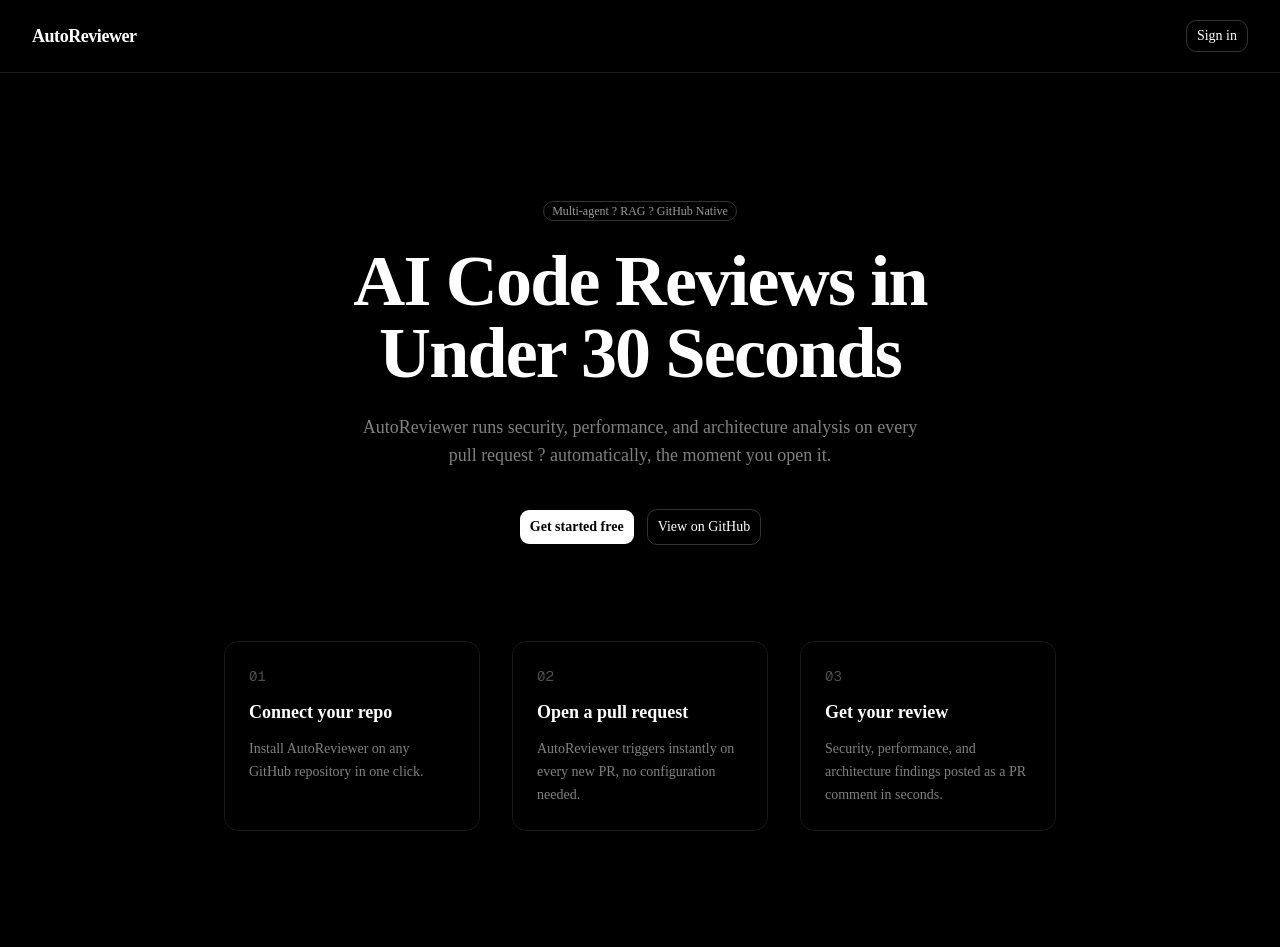
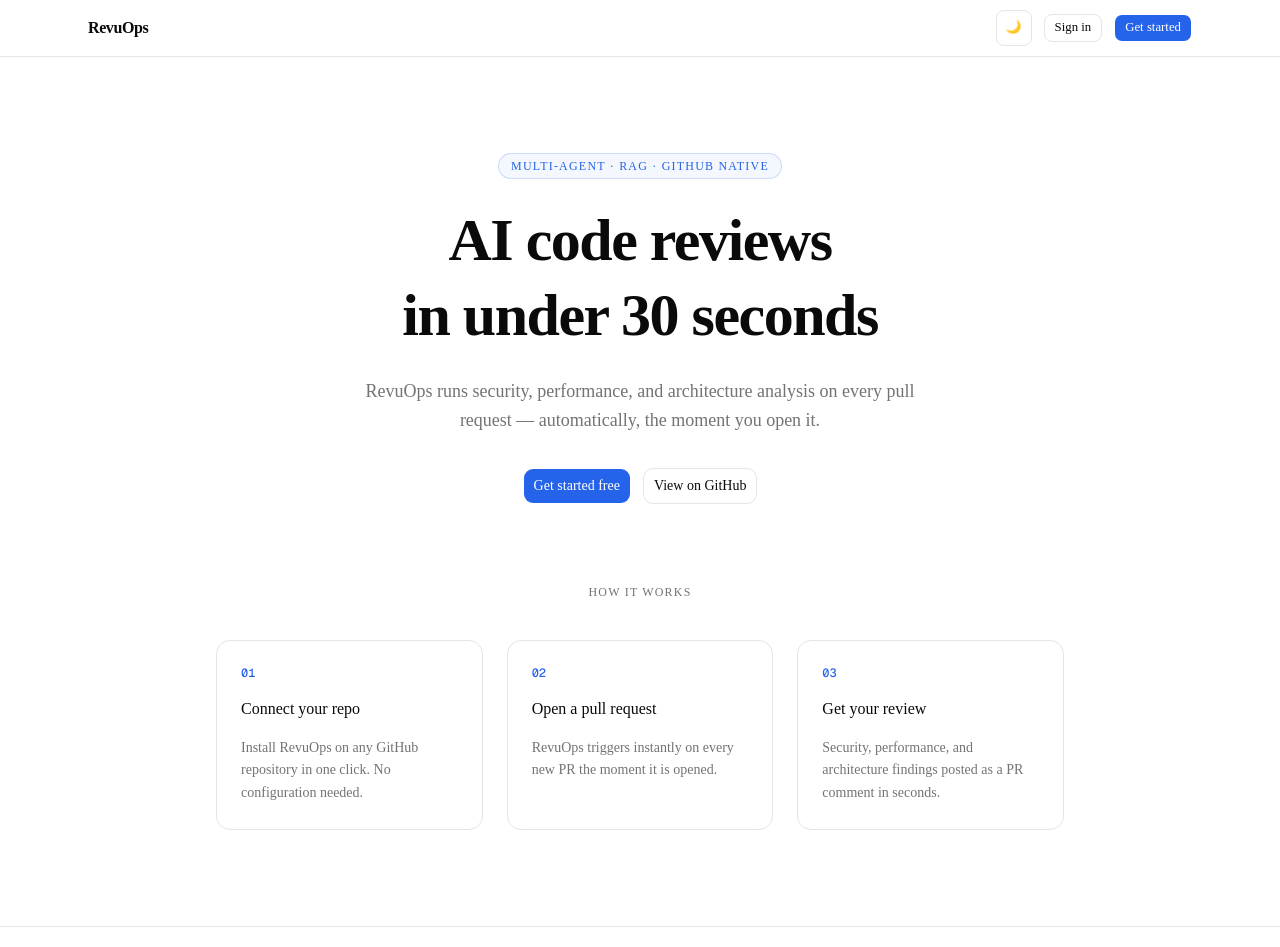
Before and after one commit to codea-n/RevuOps-web, a Next.js app: page / in a window 1280 px wide. Shown: the top 947 px of the page. Built offline with nearby package versions, Linux system fonts and the light colour scheme.

Commit message:
feat(landing): create landing page - Add hero section and navigation - Include onboarding steps and CTAs - Add footer and theme toggle

```diff
--- a/app/page.tsx
+++ b/app/page.tsx
@@ -1,55 +1,105 @@
 import Link from 'next/link'
 import { Button } from '@/components/ui/button'
-import { Badge } from '@/components/ui/badge'
+import ThemeToggle from '@/app/components/ThemeToggle'
 
 export default function LandingPage() {
   return (
-    <main className='min-h-screen bg-black text-white'>
-      <nav className='flex items-center justify-between px-8 py-5 border-b border-white/10'>
-        <span className='font-bold text-lg tracking-tight'>AutoReviewer</span>
+    <div className='min-h-screen bg-background text-foreground'>
+
+      {/* Nav */}
+      <header className='border-b border-border bg-background/95 backdrop-blur sticky top-0 z-10'>
+        <div className='max-w-6xl mx-auto px-6 h-14 flex items-center justify-between'>
+          <span className='font-semibold tracking-tight'>RevuOps</span>
+          <div className='flex items-center gap-3'>
+            <ThemeToggle />
             <Link href='/login'>
-          <Button variant='outline' className='border-white/20 text-white hover:bg-white/10'>
-            Sign in
+              <Button size='sm' variant='outline'>Sign in</Button>
+            </Link>
+            <Link href='/login'>
+              <Button size='sm' className='bg-primary text-primary-foreground hover:bg-primary/90'>
+                Get started
               </Button>
             </Link>
-      </nav>
-      <section className='flex flex-col items-center justify-center text-center px-4 pt-32 pb-24 gap-6'>
-        <Badge variant='outline' className='border-white/20 text-white/60 text-xs'>
-          Multi-agent ? RAG ? GitHub Native
-        </Badge>
-        <h1 className='text-5xl md:text-7xl font-bold tracking-tight max-w-3xl'>
-          AI Code Reviews in Under 30 Seconds
+          </div>
+        </div>
+      </header>
+
+      {/* Hero */}
+      <section className='max-w-4xl mx-auto px-6 pt-24 pb-20 flex flex-col items-center text-center gap-6'>
+        <span className='text-xs font-medium uppercase tracking-widest text-primary border border-primary/20 bg-primary/5 px-3 py-1 rounded-full'>
+          Multi-agent · RAG · GitHub Native
+        </span>
+        <h1 className='text-5xl md:text-6xl font-semibold tracking-tight text-foreground leading-tight'>
+          AI code reviews<br />in under 30 seconds
         </h1>
-        <p className='text-white/50 text-lg max-w-xl'>
-          AutoReviewer runs security, performance, and architecture analysis
-          on every pull request ? automatically, the moment you open it.
+        <p className='text-lg text-muted-foreground max-w-xl leading-relaxed'>
+          RevuOps runs security, performance, and architecture analysis
+          on every pull request — automatically, the moment you open it.
         </p>
-        <div className='flex gap-3 mt-4'>
+        <div className='flex items-center gap-3 mt-2'>
           <Link href='/login'>
-            <Button size='lg' className='bg-white text-black hover:bg-white/90 font-semibold'>
+            <Button size='lg' className='bg-primary text-primary-foreground hover:bg-primary/90 font-medium'>
               Get started free
             </Button>
           </Link>
-          <a href='https://github.com/YOUR_GITHUB_USERNAME/reviewer-agent' target='_blank'>
-            <Button size='lg' variant='outline' className='border-white/20 text-white hover:bg-white/10'>
+          <a href='https://github.com/YOUR_GITHUB_USERNAME/reviewer-agent' target='_blank' rel='noreferrer'>
+            <Button size='lg' variant='outline'>
               View on GitHub
             </Button>
           </a>
         </div>
       </section>
-      <section className='max-w-4xl mx-auto px-8 pb-32 grid md:grid-cols-3 gap-8'>
+
+      {/* How it works */}
+      <section className='max-w-4xl mx-auto px-6 pb-24'>
+        <p className='text-xs font-medium uppercase tracking-widest text-muted-foreground text-center mb-10'>
+          How it works
+        </p>
+        <div className='grid md:grid-cols-3 gap-6'>
           {[
-          { step: '01', title: 'Connect your repo', desc: 'Install AutoReviewer on any GitHub repository in one click.' },
-          { step: '02', title: 'Open a pull request', desc: 'AutoReviewer triggers instantly on every new PR, no configuration needed.' },
-          { step: '03', title: 'Get your review', desc: 'Security, performance, and architecture findings posted as a PR comment in seconds.' },
+            {
+              step: '01',
+              title: 'Connect your repo',
+              desc: 'Install RevuOps on any GitHub repository in one click. No configuration needed.',
+            },
+            {
+              step: '02',
+              title: 'Open a pull request',
+              desc: 'RevuOps triggers instantly on every new PR the moment it is opened.',
+            },
+            {
+              step: '03',
+              title: 'Get your review',
+              desc: 'Security, performance, and architecture findings posted as a PR comment in seconds.',
+            },
           ].map(({ step, title, desc }) => (
-          <div key={step} className='flex flex-col gap-3 p-6 rounded-xl border border-white/10'>
-            <span className='text-white/30 text-sm font-mono'>{step}</span>
-            <h3 className='font-semibold text-lg'>{title}</h3>
-            <p className='text-white/50 text-sm leading-relaxed'>{desc}</p>
+            <div key={step}
+              className='flex flex-col gap-4 p-6 rounded-xl border border-border bg-card hover:border-primary/30 transition-colors'>
+              <span className='text-xs font-mono font-medium text-primary'>{step}</span>
+              <h3 className='font-medium text-foreground'>{title}</h3>
+              <p className='text-sm text-muted-foreground leading-relaxed'>{desc}</p>
             </div>
           ))}
+        </div>
       </section>
-    </main>
+
+      {/* Footer */}
+      <footer className='border-t border-border'>
+        <div className='max-w-6xl mx-auto px-6 h-14 flex items-center justify-between'>
+          <span className='text-sm text-muted-foreground'>RevuOps</span>
+          <div className='flex items-center gap-6'>
+            <Link href='/status' className='text-sm text-muted-foreground hover:text-foreground transition-colors'>
+              Status
+            </Link>
+            <a href='https://github.com/YOUR_GITHUB_USERNAME/reviewer-agent'
+              target='_blank' rel='noreferrer'
+              className='text-sm text-muted-foreground hover:text-foreground transition-colors'>
+              GitHub
+            </a>
+          </div>
+        </div>
+      </footer>
+
+    </div>
   )
 }
```
Lines whose indentation alone changed are shown as unchanged.
